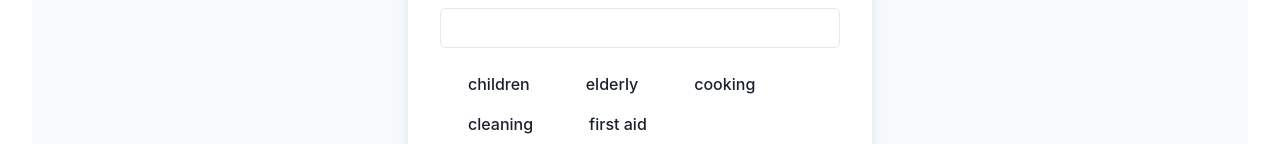
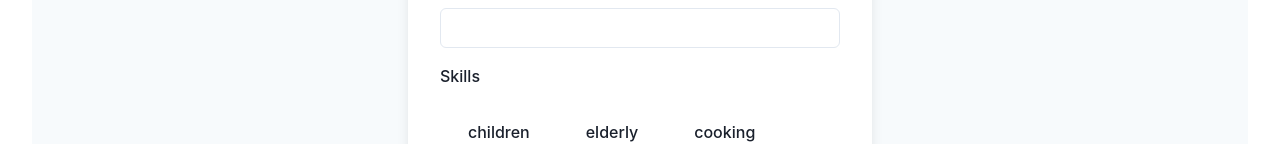
Before and after one commit to CSA100/helpleh, a Next.js app: page /signup in a window 1280 px wide. Shown: the part 668-812 px from the top of the page. Built offline with nearby package versions, Linux system fonts and the light colour scheme; no server answers.

Commit message:
added title

```diff
--- a/components/signupForm.js
+++ b/components/signupForm.js
@@ -143,6 +143,7 @@ export default function SignupForm() {
               <FormLabel>Age</FormLabel>
               <Input type="number" value={age} onChange={handleAgeChange} />
             </FormControl>
+            <FormLabel>Skills</FormLabel>
             <Flex wrap="wrap">
               {[
                 { name: "children", color: "cyan" },
```
